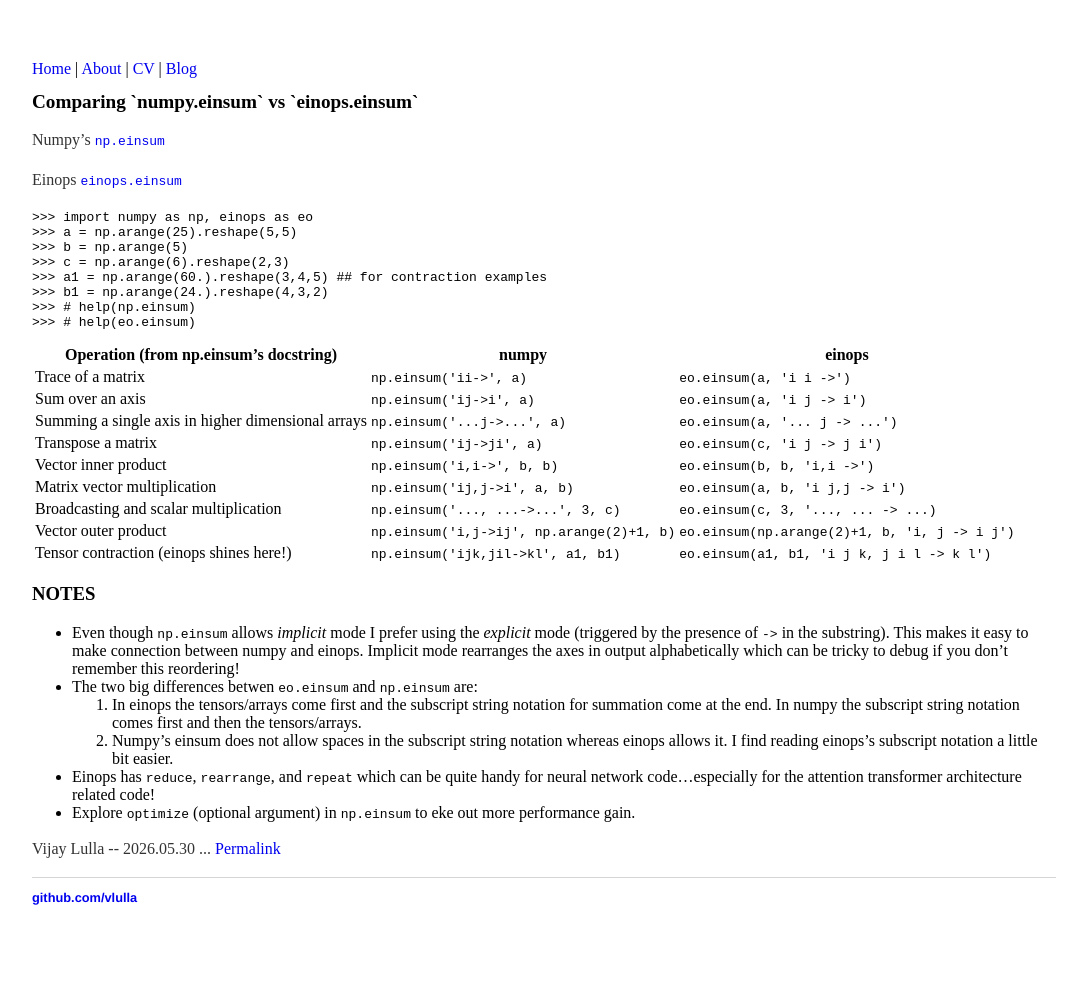
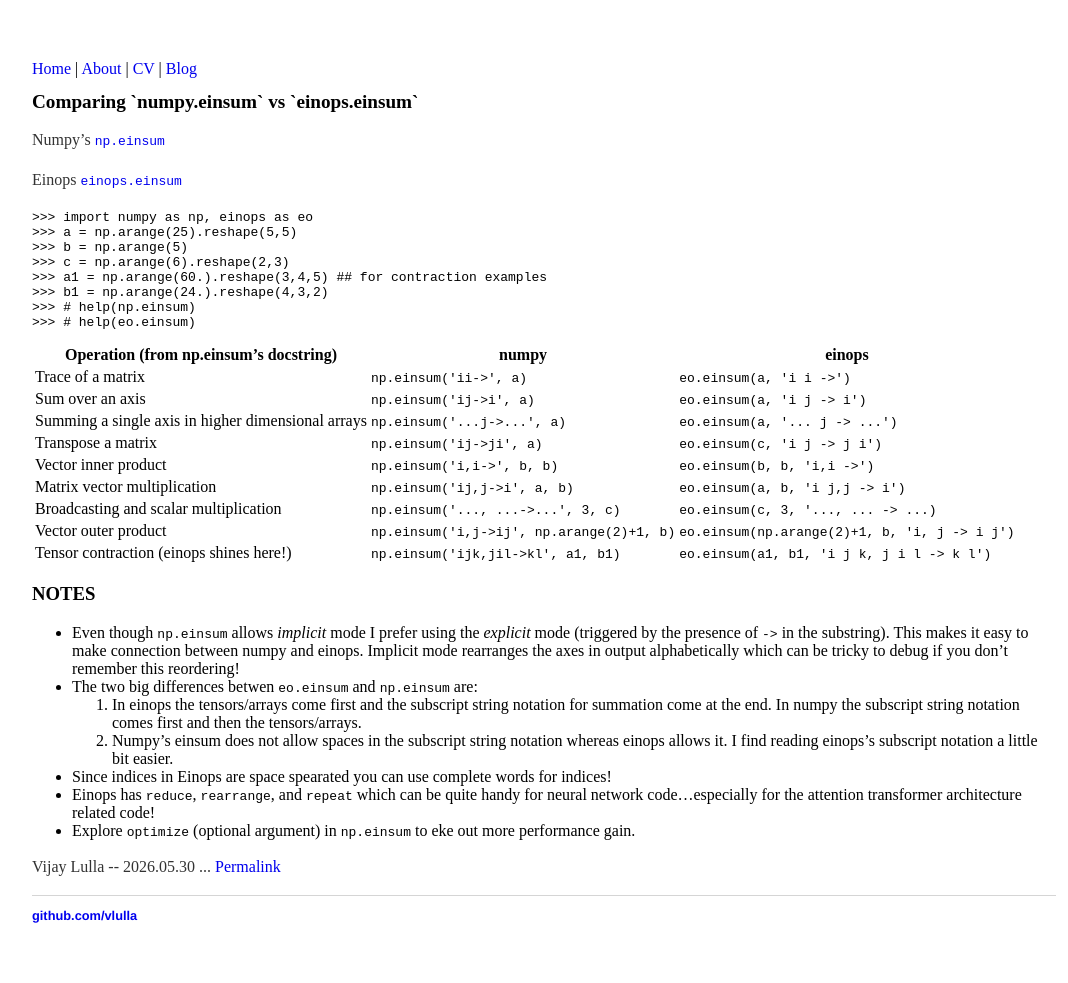
Before and after one commit to vlulla/vlulla.github.io, a Jekyll site: the page built from _posts/2026-05-30-numpy-vs-einops-einsum.md, in a window 1280 px wide. Shown: the whole page, without its empty margins (96-1164 px from the left). Built offline with Jekyll 4.4.1, drawn with Linux system fonts in a browser that asks for light colours.

Commit message:
Added a point that I forgot to include.

```diff
--- a/_posts/2026-05-30-numpy-vs-einops-einsum.md
+++ b/_posts/2026-05-30-numpy-vs-einops-einsum.md
@@ -37,5 +37,6 @@ Einops [`einops.einsum`](https://einops.rocks/api/einsum/)
 - The two big differences betwen `eo.einsum` and `np.einsum` are:
   1. In einops the tensors/arrays come first and the subscript string notation for summation come at the end.  In numpy the subscript string notation comes first and then the tensors/arrays.
   2. Numpy's einsum does not allow spaces in the subscript string notation whereas einops allows it.  I find reading einops's subscript notation a little bit easier.
+- Since indices in Einops are space spearated you can use complete words for indices!
 - Einops has `reduce`, `rearrange`, and `repeat` which can be quite handy for neural network code...especially for the attention transformer architecture related code!
 - Explore `optimize` (optional argument) in `np.einsum` to eke out more performance gain.
```
